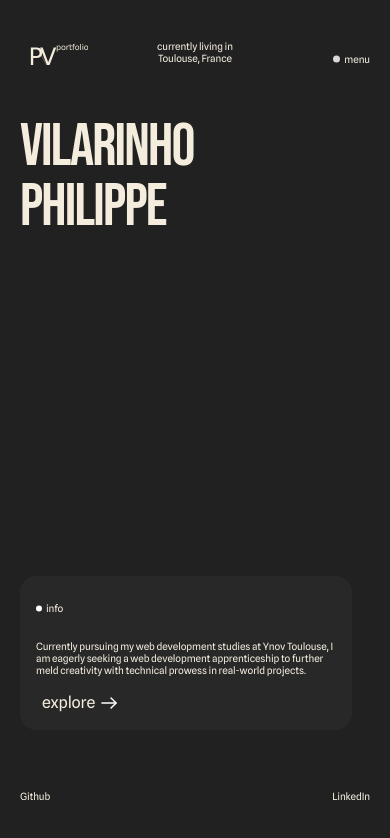
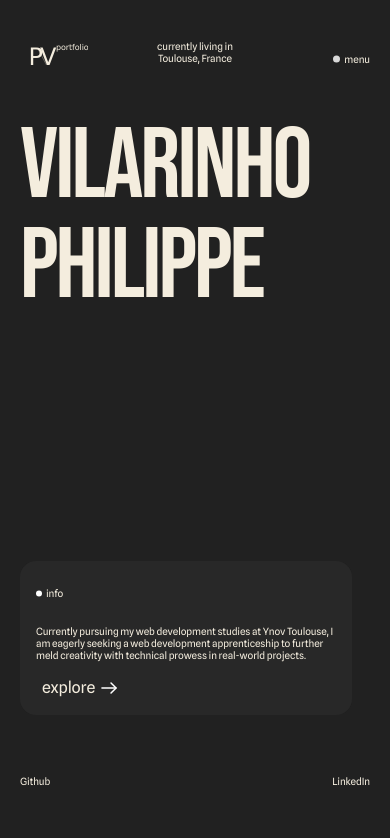
Before and after one commit to tifiloutube/my-portfolio, a Nuxt app in the folder portfolio/: page /Home in a window 390 px wide. Shown: the top 838 px of the page. Built offline with nearby package versions, Linux system fonts and the light colour scheme.

Commit message:
Update Home.vue

```diff
--- a/portfolio/components/HomePage/Home.vue
+++ b/portfolio/components/HomePage/Home.vue
@@ -61,7 +61,11 @@ export default {
   }
 
   @media screen and (max-width: 600px) {
+    .container {
+      height: calc(100vh - 400px) !important;
+    }
     .title {
+      font-size: 100px !important;
       display: block !important;
     }
     .mobile-break {
```
